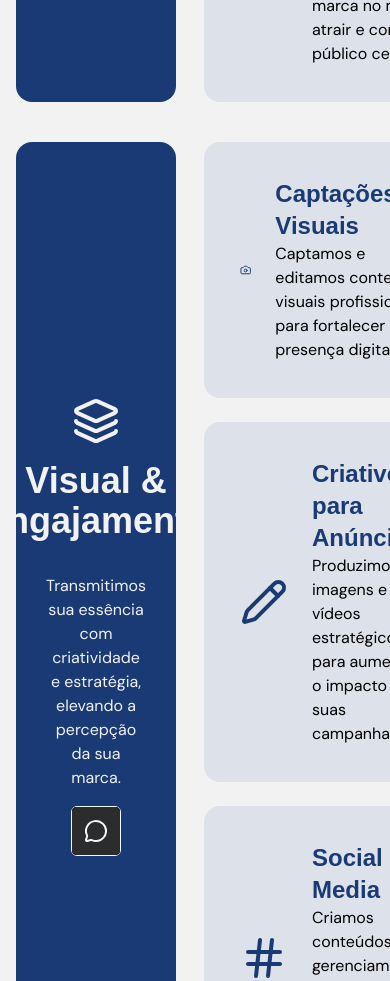
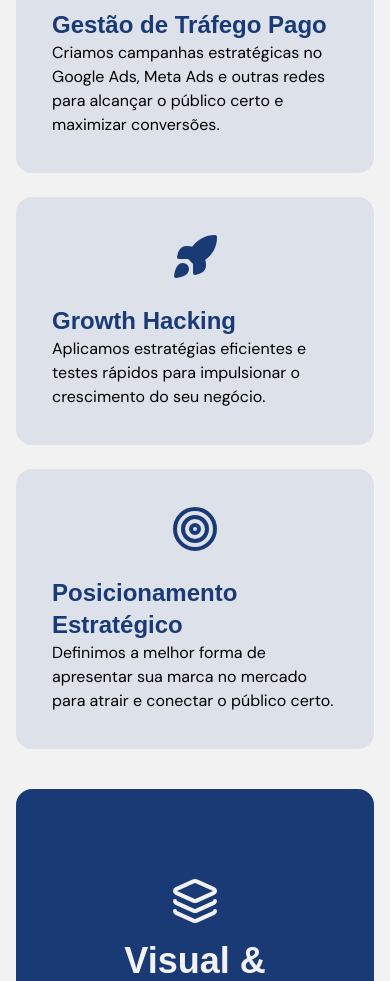
Before and after one commit to DevJeipi/Site-Oficial-Equipe-Conecta, a Next.js app: page / in a window 390 px wide. Shown: the part 1870-2851 px from the top of the page. Built offline with nearby package versions, Linux system fonts and the light colour scheme; a web font is replaced by a local one.

Commit message:
raw: responsive mobile add to services section

```diff
--- a/src/components/Services.tsx
+++ b/src/components/Services.tsx
@@ -31,8 +31,8 @@ export default function Services() {
         <h2 className="text-4xl font-bold">Encontre o que você precisa</h2>
       </div>
       {/* Serviço 1 Tráfego Pago */}
-      <div className="flex w-full gap-7">
-        <div className="flex w-2/5 flex-col text-center gap-4 items-center justify-center text-secondary bg-primary rounded-2xl py-22 px-20">
+      <div className="flex flex-col md:flex-row w-full gap-7">
+        <div className="flex w-full md:w-2/5 flex-col text-center gap-4 items-center justify-center text-secondary bg-primary rounded-2xl py-22 px-20">
           <Castle size={48} />
           <h2 className="text-4xl font-unbounded font-bold">
             Marketing de Performance
@@ -42,10 +42,10 @@ export default function Services() {
             Maximizamos seu investimento com estratégias ágeis e otimizadas para
             gerar resultados reais.
           </p>
-          <Button>Entre em contato</Button>
+          <Button>Converse conosco</Button>
         </div>
         <ul className="flex flex-col gap-6 w-full md:w-3/5">
-          <li className="flex items-center gap-6 bg-[#DDE1EA] p-9 rounded-2xl">
+          <li className="flex flex-col md:flex-row items-center gap-6 bg-[#DDE1EA] p-9 rounded-2xl">
             <ChartLine
               className="flex-shrink-0"
               size={48}
@@ -61,7 +61,7 @@ export default function Services() {
               </p>
             </div>
           </li>
-          <li className="flex items-center gap-6 bg-[#DDE1EA] p-9 rounded-2xl">
+          <li className="flex flex-col md:flex-row items-center gap-6 bg-[#DDE1EA] p-9 rounded-2xl">
             <Rocket
               className="flex-shrink-0"
               size={48}
@@ -78,7 +78,7 @@ export default function Services() {
               </p>
             </div>
           </li>
-          <li className="flex items-center gap-6 bg-[#DDE1EA] p-9 rounded-2xl">
+          <li className="flex flex-col md:flex-row items-center gap-6 bg-[#DDE1EA] p-9 rounded-2xl">
             <Target
               className="flex-shrink-0"
               size={48}
@@ -97,8 +97,8 @@ export default function Services() {
         </ul>
       </div>
       {/* Serviço 2 Design */}
-      <div className="flex w-full gap-7">
-        <div className="flex w-2/5 flex-col text-center gap-4 items-center justify-center text-secondary bg-primary rounded-2xl py-22 px-20">
+      <div className="flex flex-col md:flex-row w-full gap-7">
+        <div className="flex w-full md:w-2/5 flex-col text-center gap-4 items-center justify-center text-secondary bg-primary rounded-2xl py-22 px-20">
           <Layers size={48} />
           <h2 className="text-4xl font-unbounded font-bold">
             Visual & Engajamento
@@ -108,10 +108,10 @@ export default function Services() {
             Transmitimos sua essência com criatividade e estratégia, elevando a
             percepção da sua marca.
           </p>
-          <Button>Entre em contato</Button>
+          <Button>Converse conosco</Button>
         </div>
         <ul className="flex flex-col gap-6 w-full md:w-3/5">
-          <li className="flex items-center gap-6 bg-[#DDE1EA] p-9 rounded-2xl">
+          <li className="flex flex-col md:flex-row items-center gap-6 bg-[#DDE1EA] p-9 rounded-2xl">
             <Camera size={48} color="var(--color-primary)" />
             <div>
               <h3 className="text-2xl font-unbounded font-bold text-primary">
@@ -123,7 +123,7 @@ export default function Services() {
               </p>
             </div>
           </li>
-          <li className="flex items-center gap-6 bg-[#DDE1EA] p-9 rounded-2xl">
+          <li className="flex flex-col md:flex-row items-center gap-6 bg-[#DDE1EA] p-9 rounded-2xl">
             <Pencil
               className="flex-shrink-0"
               size={48}
@@ -139,7 +139,7 @@ export default function Services() {
               </p>
             </div>
           </li>
-          <li className="flex items-center gap-6 bg-[#DDE1EA] p-9 rounded-2xl">
+          <li className="flex flex-col md:flex-row items-center gap-6 bg-[#DDE1EA] p-9 rounded-2xl">
             <Hash
               className="flex-shrink-0"
               size={48}
@@ -158,8 +158,8 @@ export default function Services() {
         </ul>
       </div>
       {/* Serviço 3 Sites */}
-      <div className="flex w-full gap-7">
-        <div className="flex w-2/5 flex-col text-center gap-4 items-center justify-center text-secondary bg-primary rounded-2xl py-22 px-20">
+      <div className="flex flex-col md:flex-row w-full gap-7">
+        <div className="flex w-full md:w-2/5 flex-col text-center gap-4 items-center justify-center text-secondary bg-primary rounded-2xl py-22 px-20">
           <CodeXml size={48} />
           <h2 className="text-4xl font-unbounded font-bold">Web Inteligente</h2>
           <div className="w-2/3 h-0.25 bg-secondary"></div>
@@ -167,10 +167,10 @@ export default function Services() {
             Desenvolvemos sites estratégicos, focados em performance,
             usabilidade e conversão.
           </p>
-          <Button>Entre em contato</Button>
+          <Button>Converse conosco</Button>
         </div>
         <ul className="flex flex-col gap-6 w-full md:w-3/5">
-          <li className="flex items-center gap-6 bg-[#DDE1EA] p-9 rounded-2xl">
+          <li className="flex flex-col md:flex-row items-center gap-6 bg-[#DDE1EA] p-9 rounded-2xl">
             <Laptop
               className="flex-shrink-0"
               size={48}
@@ -186,7 +186,7 @@ export default function Services() {
               </p>
             </div>
           </li>
-          <li className="flex items-center gap-6 bg-[#DDE1EA] p-9 rounded-2xl">
+          <li className="flex flex-col md:flex-row items-center gap-6 bg-[#DDE1EA] p-9 rounded-2xl">
             <Send
               className="flex-shrink-0"
               size={48}
@@ -203,7 +203,7 @@ export default function Services() {
               </p>
             </div>
           </li>
-          <li className="flex items-center gap-6 bg-[#DDE1EA] p-9 rounded-2xl">
+          <li className="flex flex-col md:flex-row items-center gap-6 bg-[#DDE1EA] p-9 rounded-2xl">
             <Wrench
               className="flex-shrink-0"
               size={48}
--- a/src/components/header.tsx
+++ b/src/components/header.tsx
@@ -4,7 +4,7 @@ import Link from "next/link";
 
 export default function Header() {
   return (
-    <header className="fixed container shadow-2xl rounded-4xl top-0 z-[1100] w-full bg-white/30 backdrop-blur-sm transition-colors">
+    <header className="fixed container shadow-2xl rounded-4xl top-2 z-[1100] w-full bg-white/30 backdrop-blur-sm transition-colors">
       <div className="flex rounded-4xl items-center justify-between h-16 sm:h-20 px-4">
         <Link href="/">
           <Image
@@ -15,7 +15,7 @@ export default function Header() {
           />
         </Link>
 
-        <Button>Entre em contato</Button>
+        <Button>Converse conosco</Button>
       </div>
     </header>
   );
```
